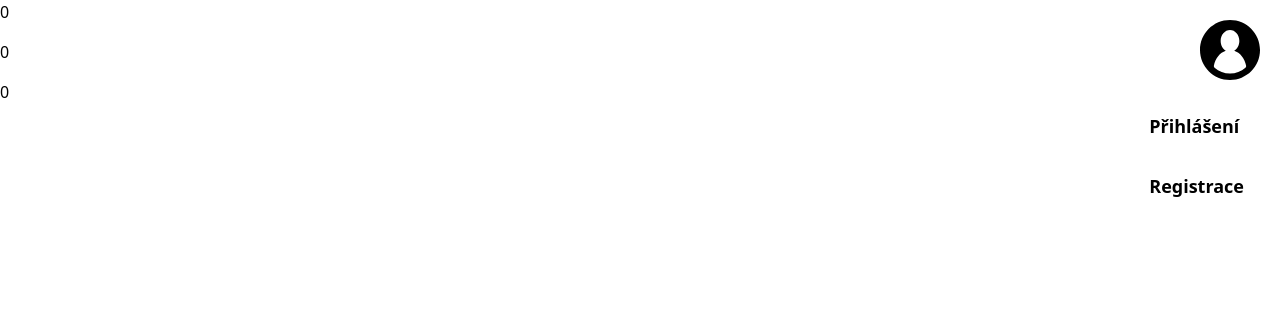
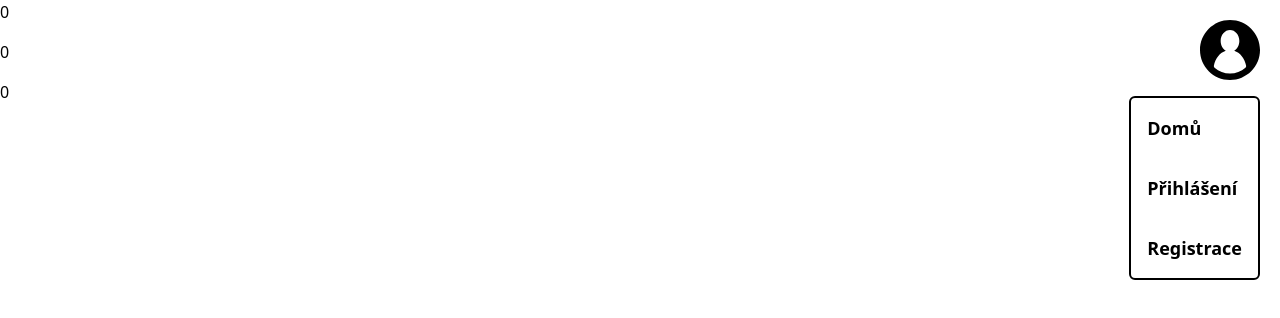
Before and after one commit to Jirihruska/prodam-co-mam-fe, a Vue app: page / in a window 1280 px wide. Both pictures are taken after a click on the element 1230 px from the left and 50 px from the top of the page. Shown: the top 318 px of the page. Built offline with nearby package versions, Linux system fonts and the light colour scheme; the HTML template or start-up script is replaced by a standard one.

Commit message:
Updated: enhanced menu with home page route

```diff
--- a/package.json
+++ b/package.json
@@ -12,6 +12,7 @@
     "core-js": "^3.6.5",
     "postcss": "^7.0.39",
     "tailwindcss": "npm:@tailwindcss/postcss7-compat@^2.2.17",
+    "v-click-outside": "^3.1.2",
     "vue": "^2.6.11",
     "vue-router": "^3.5.3"
   },
--- a/src/components/pageNavbar/PageNavbar.vue
+++ b/src/components/pageNavbar/PageNavbar.vue
@@ -18,15 +18,17 @@
         text-black text-lg
       "
     >
-      <div class="grid grid-rows-2 select-none">
-        <span
-          @click="signIn()"
-          class="hover:bg-black hover:text-white p-4 rounded-md"
+      <div
+        v-click-outside="clickOutside"
+        class="grid grid-rows-2 select-none border-2 rounded-md border-black"
+      >
+        <span @click="goHome()" class="hover:bg-black hover:text-white p-4"
+          >Domů</span
+        >
+        <span @click="signIn()" class="hover:bg-black hover:text-white p-4"
           >Přihlášení</span
         >
-        <span
-          @click="signUp()"
-          class="hover:bg-black hover:text-white p-4 rounded-md"
+        <span @click="signUp()" class="hover:bg-black hover:text-white p-4"
           >Registrace</span
         >
       </div>
@@ -36,6 +38,7 @@
 
 <script>
 import UserSvg from "../svgComponents/User.vue";
+import vClickOutside from "v-click-outside";
 export default {
   components: {
     UserSvg,
@@ -43,9 +46,18 @@ export default {
   data: () => {
     return {
       menuOpen: false,
+      directives: {
+        clickOutside: vClickOutside.directive,
+      },
     };
   },
   methods: {
+    goHome() {
+      if (this.$route.name !== "landing-page") {
+        this.$router.push("/");
+        this.menuOpen = !this.menuOpen;
+      } else return (this.menuOpen = !this.menuOpen);
+    },
     signIn() {
       if (this.$route.name !== "login-page") {
         this.$router.push("/login-page");
@@ -58,6 +70,9 @@ export default {
         this.menuOpen = !this.menuOpen;
       } else return (this.menuOpen = !this.menuOpen);
     },
+    clickOutside() {
+      this.menuOpen = !this.menuOpen;
+    },
   },
 };
 </script>
--- a/src/main.js
+++ b/src/main.js
@@ -2,11 +2,13 @@ import Vue from 'vue'
 import App from './App.vue'
 import VueRouter from 'vue-router'
 import { routes } from './routes/index.js'
+import vClickOutside from 'v-click-outside'
 import './index.css'
 import './tailwind.css'
 
 Vue.config.productionTip = false
 Vue.use(VueRouter)
+Vue.use(vClickOutside)
 
 const router = new VueRouter({
   mode: "history",
```
Also changed, not shown: 1 other file (tests, documents, lock files or other folders).
